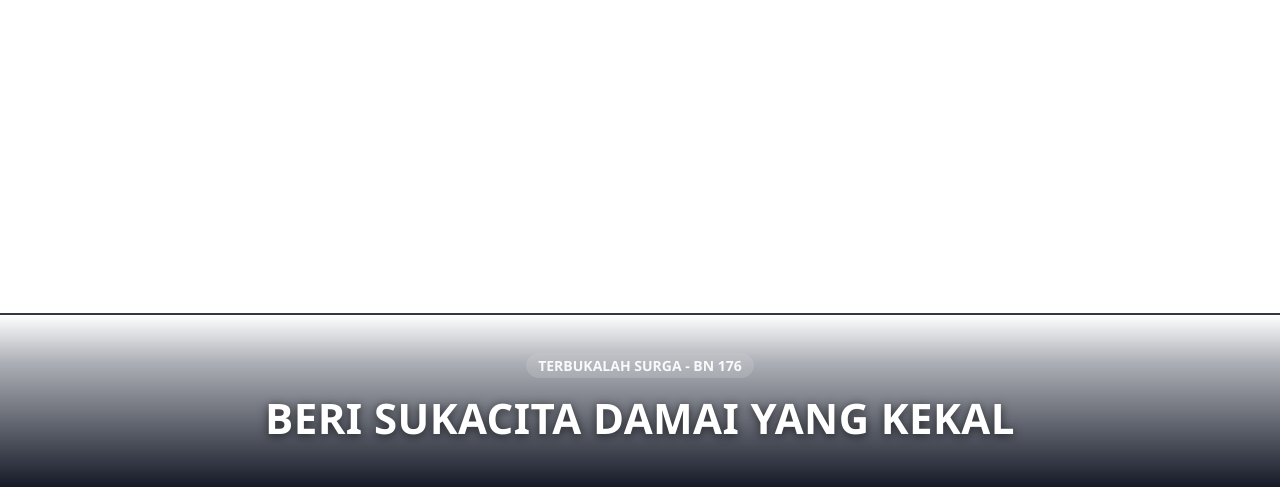
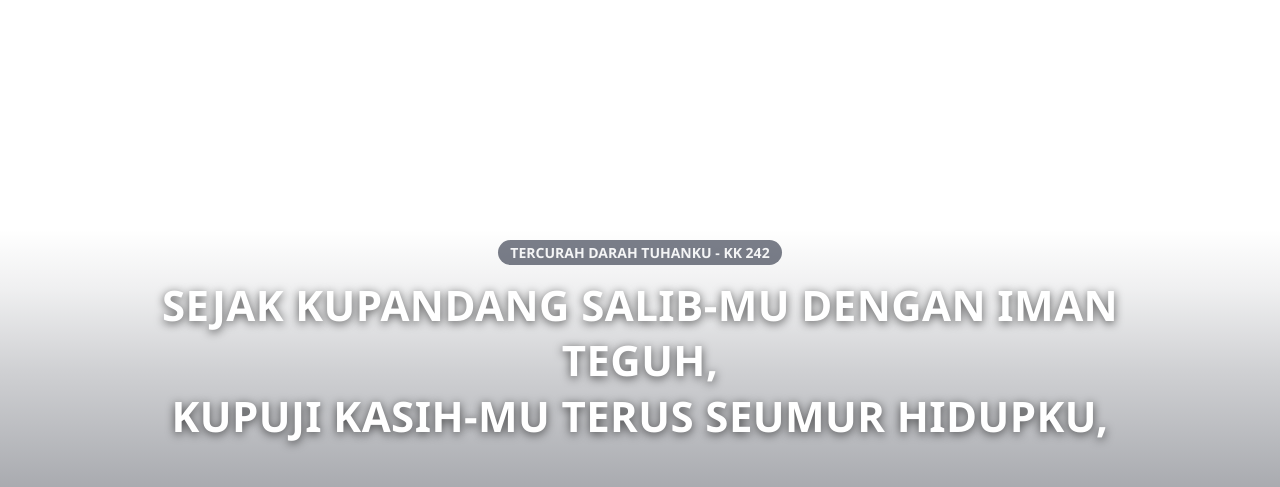
Before and after one commit to mikex16/MegaOBSStudio, a PHP site: page /lyrc/obs.php in a window 1280 px wide. Shown: the part 313-800 px from the top of the page. Run offline with PHP 8.4, Linux system fonts and the light colour scheme.

Commit message:
Remove thin border line and backdrop-filter edge artifact from Easyslides lyric overlay (obs.php)

```diff
--- a/obs.php
+++ b/obs.php
@@ -42,6 +42,8 @@
       height: 100vh;
       overflow: hidden;
       background: transparent !important;
+      border: none !important;
+      outline: none !important;
       font-family: 'Segoe UI', 'Inter', -apple-system, BlinkMacSystemFont, Roboto, sans-serif;
       -webkit-font-smoothing: antialiased;
     }
@@ -55,6 +57,8 @@
       align-items: center;
       padding: 48px 80px;
       position: relative;
+      border: none !important;
+      outline: none !important;
       transition: all 0.25s ease;
     }
 
@@ -77,6 +81,8 @@
       min-width: 640px;
       text-align: center;
       opacity: 1;
+      border: none !important;
+      outline: none !important;
       transform: translateY(0);
       transition: opacity 0.28s cubic-bezier(0.16, 1, 0.3, 1), transform 0.28s cubic-bezier(0.16, 1, 0.3, 1);
     }
@@ -87,21 +93,28 @@
       pointer-events: none;
     }
 
-    /* Theme 1: Frosted Glass Card (glass) */
+    /* Theme 1: Frosted Glass Card (glass) — Clean & Borderless (No Thin Line) */
     .theme-glass .lyric-box {
       background: rgba(15, 23, 42, var(--bg-opacity));
-      backdrop-filter: blur(14px);
-      -webkit-backdrop-filter: blur(14px);
-      border: 1px solid rgba(255, 255, 255, 0.14);
-      border-bottom: 4px solid var(--accent-color);
+      border: none !important;
+      outline: none !important;
       border-radius: 16px;
       padding: 22px 44px 26px;
-      box-shadow: 0 20px 50px rgba(0, 0, 0, 0.55);
+      box-shadow: 0 18px 45px rgba(0, 0, 0, calc(var(--bg-opacity) * 0.55));
+    }
+
+    /* When opacity is set to 0, hide all box backgrounds and shadows completely */
+    .no-bg-box .lyric-box {
+      background: transparent !important;
+      box-shadow: none !important;
+      border: none !important;
     }
 
     /* Theme 2: Cinema Outline / Transparent (cinema) */
     .theme-cinema .lyric-box {
-      background: transparent;
+      background: transparent !important;
+      border: none !important;
+      box-shadow: none !important;
       padding: 12px 24px;
     }
 
@@ -116,7 +129,7 @@
          0px  0px 24px rgba(0, 0, 0, 0.85);
     }
 
-    /* Theme 3: Full-Width Worship Gradient Bar (gradient) */
+    /* Theme 3: Full-Width Worship Gradient Bar (gradient) — Seamless Eased Feather Without Top Border Line */
     .theme-gradient.overlay-viewport {
       padding: 0;
     }
@@ -124,9 +137,41 @@
     .theme-gradient .lyric-box {
       width: 100vw;
       max-width: 100vw;
-      background: linear-gradient(180deg, rgba(15, 23, 42, 0.0) 0%, rgba(15, 23, 42, var(--bg-opacity)) 28%, rgba(9, 14, 28, 0.95) 100%);
-      border-top: 2px solid rgba(255, 255, 255, 0.12);
-      padding: 38px 80px 42px;
+      background: linear-gradient(
+        180deg,
+        rgba(9, 14, 28, 0) 0%,
+        rgba(9, 14, 28, 0) 12%,
+        rgba(9, 14, 28, calc(var(--bg-opacity) * 0.18)) 32%,
+        rgba(9, 14, 28, calc(var(--bg-opacity) * 0.55)) 60%,
+        rgba(9, 14, 28, var(--bg-opacity)) 100%
+      );
+      border: none !important;
+      outline: none !important;
+      box-shadow: none !important;
+      padding: 46px 80px 44px;
+    }
+
+    .theme-gradient.pos-center .lyric-box {
+      background: linear-gradient(
+        180deg,
+        rgba(9, 14, 28, 0) 0%,
+        rgba(9, 14, 28, 0) 10%,
+        rgba(12, 18, 34, var(--bg-opacity)) 38%,
+        rgba(12, 18, 34, var(--bg-opacity)) 62%,
+        rgba(9, 14, 28, 0) 90%,
+        rgba(9, 14, 28, 0) 100%
+      );
+    }
+
+    .theme-gradient.pos-top .lyric-box {
+      background: linear-gradient(
+        0deg,
+        rgba(9, 14, 28, 0) 0%,
+        rgba(9, 14, 28, 0) 12%,
+        rgba(9, 14, 28, calc(var(--bg-opacity) * 0.18)) 32%,
+        rgba(9, 14, 28, calc(var(--bg-opacity) * 0.55)) 60%,
+        rgba(9, 14, 28, var(--bg-opacity)) 100%
+      );
     }
 
     /* Theme 4: Full-Screen Stage Monitor (stage) */
@@ -172,13 +217,13 @@
     }
 
     .song-title-pill {
-      background: rgba(255, 255, 255, 0.12);
+      background: rgba(15, 23, 42, 0.55);
       color: rgba(255, 255, 255, 0.92);
       font-size: 14px;
       font-weight: 600;
       padding: 3px 12px;
       border-radius: 999px;
-      backdrop-filter: blur(6px);
+      border: none !important;
     }
 
     .theme-cinema .song-title-pill {
@@ -330,7 +375,8 @@
       const bgOpacity = cfg.bg_opacity ?? 0.78;
 
       const vp = document.getElementById('viewport');
-      vp.className = `overlay-viewport theme-${theme} pos-${pos}`;
+      const noBgClass = (Number(bgOpacity) <= 0.02) ? ' no-bg-box' : '';
+      vp.className = `overlay-viewport theme-${theme} pos-${pos}${noBgClass}`;
 
       document.documentElement.style.setProperty('--font-size', `${fontSize}px`);
       document.documentElement.style.setProperty('--text-color', textColor);
--- a/obs_state.json
+++ b/obs_state.json
@@ -5,113 +5,94 @@
     "show_running": true,
     "is_black": false,
     "is_clear": false,
-    "cur_slide_no": 14,
-    "total_slides": 14,
+    "cur_slide_no": 7,
+    "total_slides": 10,
     "alert_text": "",
     "item": {
-        "remote_item_id": 10,
+        "remote_item_id": 2,
         "type": "D",
-        "title1": "TERBUKALAH SURGA - BN 176",
-        "title2": "Na Mungkap Do Surgo (BL No. 3)",
-        "author": "BN 176",
-        "copyright": "Buku Nyanyian HKBP (c) Huria Kristen Batak Protestan",
-        "songkey": "B",
+        "title1": "TERCURAH DARAH TUHANKU - KK 242",
+        "title2": "",
+        "author": "KK 242",
+        "copyright": "Kidung Keesaan (C) Yayasan Musik Gereja Indonesia (YAMUGER)",
+        "songkey": "C",
         "capo": "-1",
         "slides": [
             {
                 "slide_no": 1,
                 "section": "Verse 1",
-                "region1": "TERBUKALAH SORGA, SEBAB APAKAH?\nS’BAB YESUS T’LAH DATANG MEMBUKAKANNYA",
+                "region1": "TERCURAH DARAH TUHANKU DI BUKIT GOLGOTA;\nYANG MAU BERTOBAT, DITEBUS, TERHAPUS DOSANYA,",
                 "region2": ""
             },
             {
                 "slide_no": 2,
                 "section": "Verse 1",
-                "region1": "S’BAB YESUS T’LAH DATANG MEMBUKAKANNYA",
+                "region1": "TERHAPUS DOSANYA, TERHAPUS DOSANYA,\nYANG MAU BERTOBAT, DITEBUS, TERHAPUS DOSANYA.",
                 "region2": ""
             },
             {
                 "slide_no": 3,
                 "section": "Verse 2",
-                "region1": "DIA SUDAH MENANGGUNG MAUT DI GOLGOTA\nMENEBUS DOSAMU DENGAN DARAH-NYA",
+                "region1": "PENYAMUN YANG DI SISI-NYA DIB’RI ANUGERAH;\nPUN AKU YANG PENUH CELA DIBASUH DARAH-NYA,",
                 "region2": ""
             },
             {
                 "slide_no": 4,
                 "section": "Verse 2",
-                "region1": "MENEBUS DOSAMU DENGAN DARAH-NYA",
+                "region1": "TERHAPUS DOSANYA, TERHAPUS DOSANYA,\nYANG MAU BERTOBAT, DITEBUS, TERHAPUS DOSANYA.",
                 "region2": ""
             },
             {
                 "slide_no": 5,
                 "section": "Verse 3",
-                "region1": "JIWAKU DATANGLAH PADA TUHANMU\nHATI-NYA GEMBIRA MENYAMBUT ENGKAU",
+                "region1": "YA ANAK DOMBA, DARAH-MU TAK HILANG KUASANYA,\nSEHINGGA S’LAMAT UMAT-MU DAN SUCI S’LAMANYA,",
                 "region2": ""
             },
             {
                 "slide_no": 6,
                 "section": "Verse 3",
-                "region1": "HATI-NYA GEMBIRA MENYAMBUT ENGKAU",
+                "region1": "DAN SUCI S’LAMANYA, DAN SUCI S’LAMANYA,\nSEHINGGA S’LAMAT UMAT-MU DAN SUCI S’LAMANYA.",
                 "region2": ""
             },
             {
                 "slide_no": 7,
                 "section": "Verse 4",
-                "region1": "BAGAIKAN KESUMBA MERAH DOSAMU\nDARAH-NYA TERCURAH MENGUDUSKANMU",
+                "region1": "SEJAK KUPANDANG SALIB-MU DENGAN IMAN TEGUH,\nKUPUJI KASIH-MU TERUS SEUMUR HIDUPKU,",
                 "region2": ""
             },
             {
                 "slide_no": 8,
                 "section": "Verse 4",
-                "region1": "DARAH-NYA TERCURAH MENGUDUSKANMU",
+                "region1": "SEUMUR HIDUPKU, SEUMUR HIDUPKU,\nKUPUJI KASIH-MU TERUS SEUMUR HIDUPKU.",
                 "region2": ""
             },
             {
                 "slide_no": 9,
                 "section": "Verse 5",
-                "region1": "DI KALA JIWAMU LETIH DAN LESU\nSERAHKAN PADA-NYA PERGUMULANMU",
+                "region1": "DAN JIKA NANTI LIDAHKU TAK LAGI BERGERAK,\nTETAP KUPUJI KUASA-MU DI SURGA-MU KELAK,",
                 "region2": ""
             },
             {
                 "slide_no": 10,
                 "section": "Verse 5",
-                "region1": "SERAHKAN PADA-NYA PERGUMULANMU",
-                "region2": ""
-            },
-            {
-                "slide_no": 11,
-                "section": "Verse 6",
-                "region1": "DERITA DAN LARA DISEMBUHKAN-NYA\nLANGKAHMU DIBIMBING KE SURGA BAKA",
-                "region2": ""
-            },
-            {
-                "slide_no": 12,
-                "section": "Verse 6",
-                "region1": "LANGKAHMU DIBIMBING KE SURGA BAKA",
-                "region2": ""
-            },
-            {
-                "slide_no": 13,
-                "section": "Verse 7",
-                "region1": "YA YESUS, ENGKAULAH WARISAN KEKAL\nBERI SUKACITA DAMAI YANG KEKAL",
-                "region2": ""
-            },
-            {
-                "slide_no": 14,
-                "section": "Verse 7",
-                "region1": "BERI SUKACITA DAMAI YANG KEKAL",
+                "region1": "DI SURGA-MU KELAK, DI SURGA-MU KELAK,\nTETAP KUPUJI KUASA-MU DI SURGA-MU KELAK.",
                 "region2": ""
             }
         ]
     },
     "active_slide": {
-        "slide_no": 14,
-        "section": "Verse 7",
-        "region1": "BERI SUKACITA DAMAI YANG KEKAL",
+        "slide_no": 7,
+        "section": "Verse 4",
+        "region1": "SEJAK KUPANDANG SALIB-MU DENGAN IMAN TEGUH,\nKUPUJI KASIH-MU TERUS SEUMUR HIDUPKU,",
         "region2": ""
     },
-    "next_slide": null,
-    "updated_at_ms": 1795281839987,
+    "next_slide": {
+        "slide_no": 8,
+        "section": "Verse 4",
+        "region1": "SEUMUR HIDUPKU, SEUMUR HIDUPKU,\nKUPUJI KASIH-MU TERUS SEUMUR HIDUPKU.",
+        "region2": ""
+    },
+    "updated_at_ms": 1795335102738,
     "daemon_running": false,
     "daemon_pid": 18288,
     "host": "127.0.0.1",
```
Also changed, not shown: data/church_state.json (+13 -5 lines).
